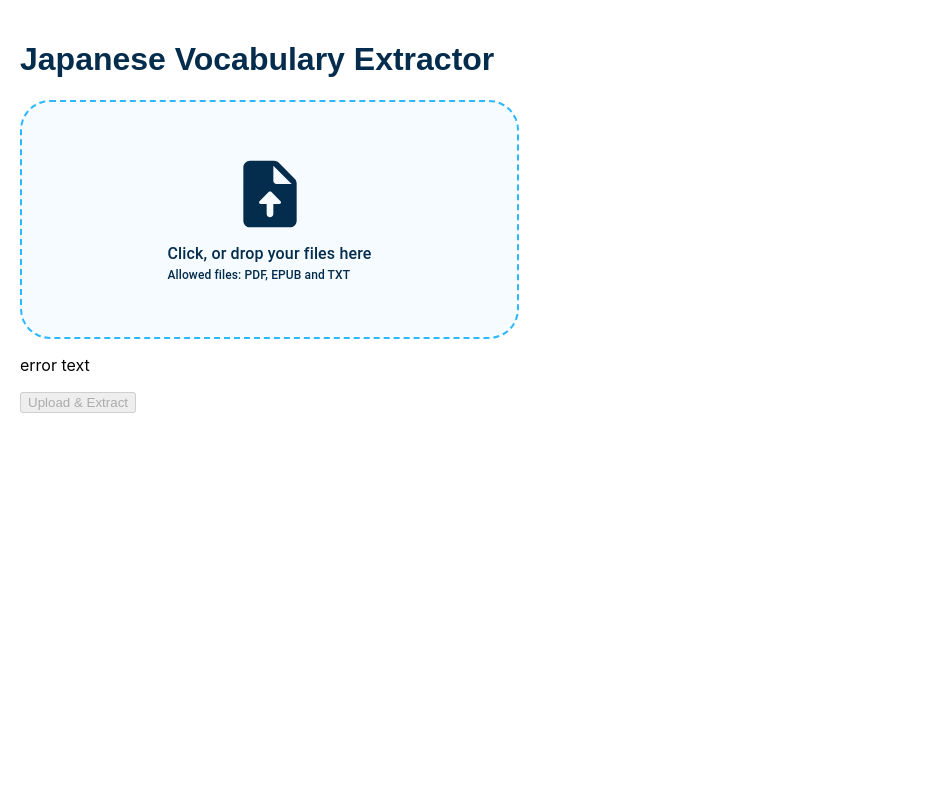
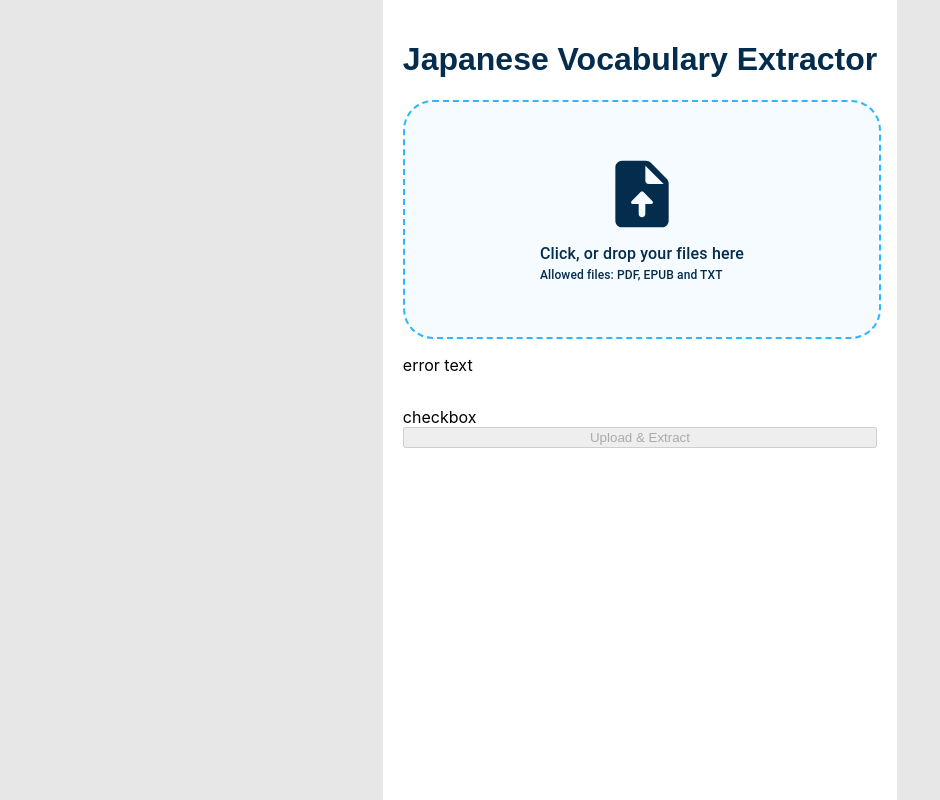
Before and after one commit to Suz8a/jp-vocabulary-extractor-frontend, a React (Create React App) app: page / in a window 1280 px wide. Shown: the whole page, without its empty margins (0-940 px from the left). Built offline with nearby package versions, Linux system fonts and the light colour scheme.

Commit message:
create FileConfig feature and Main layout

```diff
--- a/src/App.tsx
+++ b/src/App.tsx
@@ -1,95 +1,11 @@
-import axios from "axios";
-import { useState } from "react";
-import { FileInput } from "./components";
+import { FileConfig } from "./features";
+import { Main } from "./layout";
 
 const App = () => {
-  const [file, setFile] = useState<File | null>(null),
-    [headers, setHeaders] = useState<string[]>([]),
-    [vocab, setVocab] = useState<string[][]>([]),
-    [csvPath, setCsvPath] = useState<string>(""),
-    [loading, setLoading] = useState(false);
-
-  const handleUpload = async () => {
-    if (!file) return;
-    const formData = new FormData();
-    formData.append("file", file);
-
-    try {
-      setLoading(true);
-      const res = await axios.post("http://localhost:8000/extract", formData, {
-        headers: { "Content-Type": "multipart/form-data" },
-      });
-
-      if (res.data.vocabulary) {
-        setHeaders(res.data.headers || []);
-        setVocab([...res.data.vocabulary.slice(0, 5), ["..."]]);
-        setCsvPath(res.data.csv_path || "");
-      } else {
-        console.error(res.data.error);
-      }
-    } catch (err) {
-      console.error("Upload failed:", err);
-    } finally {
-      setLoading(false);
-    }
-  };
-
-  const handleDownload = () => {
-    if (!csvPath) return;
-    window.open(
-      `http://localhost:8000/download?path=${encodeURIComponent(csvPath)}`
-    );
-  };
-
   return (
-    <div style={{ padding: 20 }}>
-      <h1
-        style={{
-          fontFamily: "Montserrat, sans-serif",
-          color: "#042c4d",
-        }}
-      >
-        Japanese Vocabulary Extractor
-      </h1>
-
-      <FileInput file={file} onChange={setFile} onClear={() => setFile(null)} />
-      <p>{file?.name}</p>
-
-      <button onClick={handleUpload} disabled={!file || loading}>
-        {loading ? "Processing..." : "Upload & Extract"}
-      </button>
-
-      {vocab.length > 0 && (
-        <>
-          <div>
-            <button style={{ marginTop: 10 }} onClick={handleDownload}>
-              Download CSV
-            </button>
-          </div>
-          <div style={{ marginTop: 20 }}>
-            <h2>Vocabulary Preview</h2>
-            <table border={1} cellPadding={5}>
-              <thead>
-                <tr>
-                  {headers.map((header, i) => (
-                    <th key={i}>{header}</th>
-                  ))}
-                </tr>
-              </thead>
-              <tbody>
-                {vocab.map((row, i) => (
-                  <tr key={i}>
-                    {row.map((cell, j) => (
-                      <td key={j}>{cell}</td>
-                    ))}
-                  </tr>
-                ))}
-              </tbody>
-            </table>
-          </div>
-        </>
-      )}
-    </div>
+    <Main>
+      <FileConfig />
+    </Main>
   );
 };
 
--- /dev/null
+++ b/src/features/file-config/FileConfig.tsx
@@ -0,0 +1,103 @@
+import axios from "axios";
+import { useState } from "react";
+import { Grid, Stack, styled } from "@mui/material";
+import { FileInput } from "../../components";
+
+const Container = styled(Stack)({
+  padding: 20,
+  backgroundColor: "white",
+  maxWidth: "560px",
+});
+
+export const FileConfig = () => {
+  const [file, setFile] = useState<File | null>(null),
+    [headers, setHeaders] = useState<string[]>([]),
+    [vocab, setVocab] = useState<string[][]>([]),
+    [csvPath, setCsvPath] = useState<string>(""),
+    [loading, setLoading] = useState(false);
+
+  const handleUpload = async () => {
+    if (!file) return;
+    const formData = new FormData();
+    formData.append("file", file);
+
+    try {
+      setLoading(true);
+      const res = await axios.post("http://localhost:8000/extract", formData, {
+        headers: { "Content-Type": "multipart/form-data" },
+      });
+
+      if (res.data.vocabulary) {
+        setHeaders(res.data.headers || []);
+        setVocab([...res.data.vocabulary.slice(0, 5), ["..."]]);
+        setCsvPath(res.data.csv_path || "");
+      } else {
+        console.error(res.data.error);
+      }
+    } catch (err) {
+      console.error("Upload failed:", err);
+    } finally {
+      setLoading(false);
+    }
+  };
+
+  const handleDownload = () => {
+    if (!csvPath) return;
+    window.open(
+      `http://localhost:8000/download?path=${encodeURIComponent(csvPath)}`
+    );
+  };
+
+  return (
+    <Container>
+      <h1
+        style={{
+          fontFamily: "Montserrat, sans-serif",
+          color: "#042c4d",
+        }}
+      >
+        Japanese Vocabulary Extractor
+      </h1>
+
+      <FileInput file={file} onChange={setFile} onClear={() => setFile(null)} />
+      <p>{file?.name}</p>
+
+      <Grid container>checkbox</Grid>
+
+      <button onClick={handleUpload} disabled={!file || loading}>
+        {loading ? "Processing..." : "Upload & Extract"}
+      </button>
+
+      {vocab.length > 0 && (
+        <>
+          <div>
+            <button style={{ marginTop: 10 }} onClick={handleDownload}>
+              Download CSV
+            </button>
+          </div>
+          <div style={{ marginTop: 20 }}>
+            <h2>Vocabulary Preview</h2>
+            <table border={1} cellPadding={5}>
+              <thead>
+                <tr>
+                  {headers.map((header, i) => (
+                    <th key={i}>{header}</th>
+                  ))}
+                </tr>
+              </thead>
+              <tbody>
+                {vocab.map((row, i) => (
+                  <tr key={i}>
+                    {row.map((cell, j) => (
+                      <td key={j}>{cell}</td>
+                    ))}
+                  </tr>
+                ))}
+              </tbody>
+            </table>
+          </div>
+        </>
+      )}
+    </Container>
+  );
+};
--- /dev/null
+++ b/src/features/index.ts
@@ -0,0 +1 @@
+export { FileConfig } from "./file-config/FileConfig";
--- /dev/null
+++ b/src/layout/Main.tsx
@@ -0,0 +1,17 @@
+import { styled } from "@mui/material";
+import { ReactNode } from "react";
+
+interface MainProps {
+  children: ReactNode;
+}
+
+const Container = styled("div")({
+  backgroundColor: "#e7e7e7",
+  display: "flex",
+  height: "100vh",
+  justifyContent: "center",
+});
+
+export const Main = ({ children }: MainProps) => {
+  return <Container>{children}</Container>;
+};
--- /dev/null
+++ b/src/layout/index.ts
@@ -0,0 +1 @@
+export { Main } from "./Main";
```
